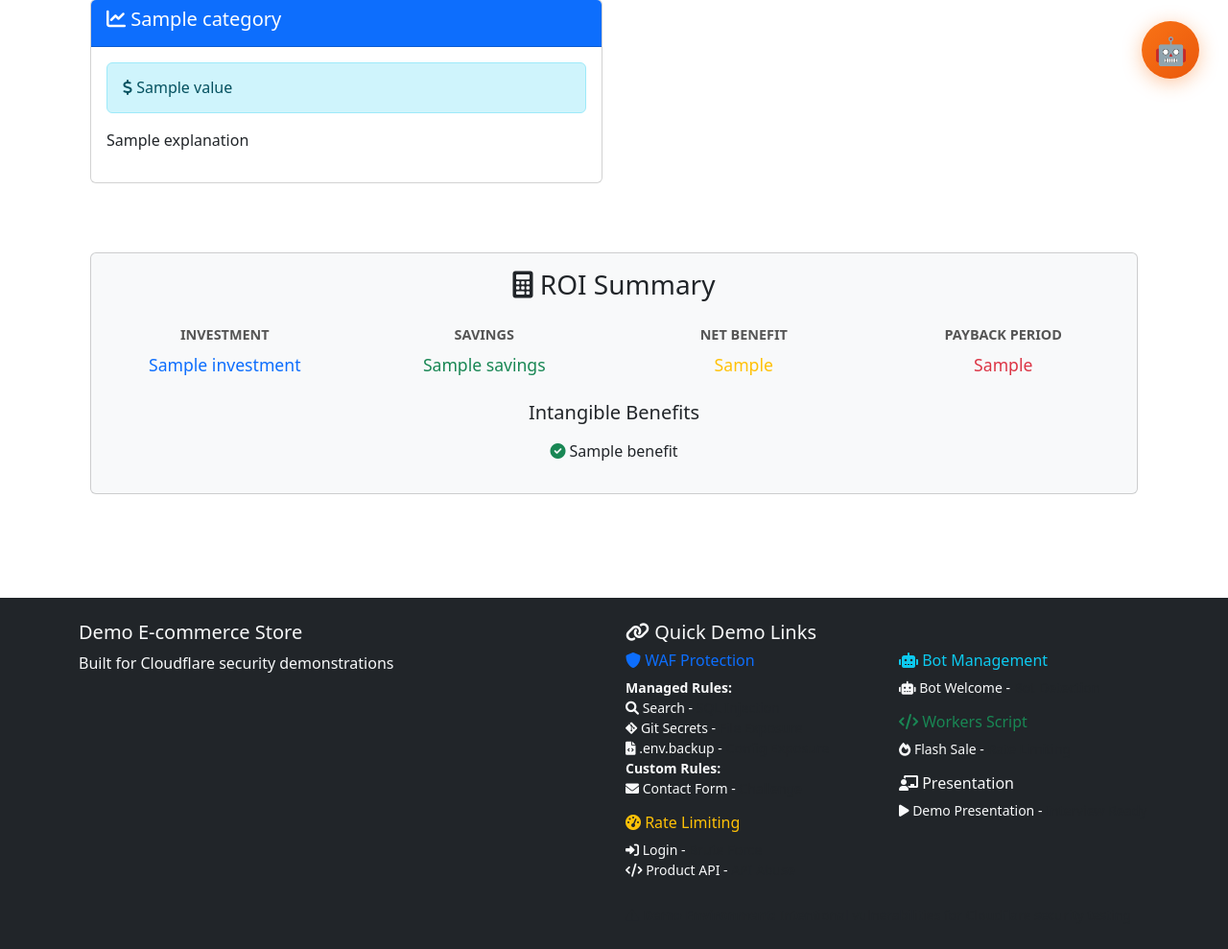
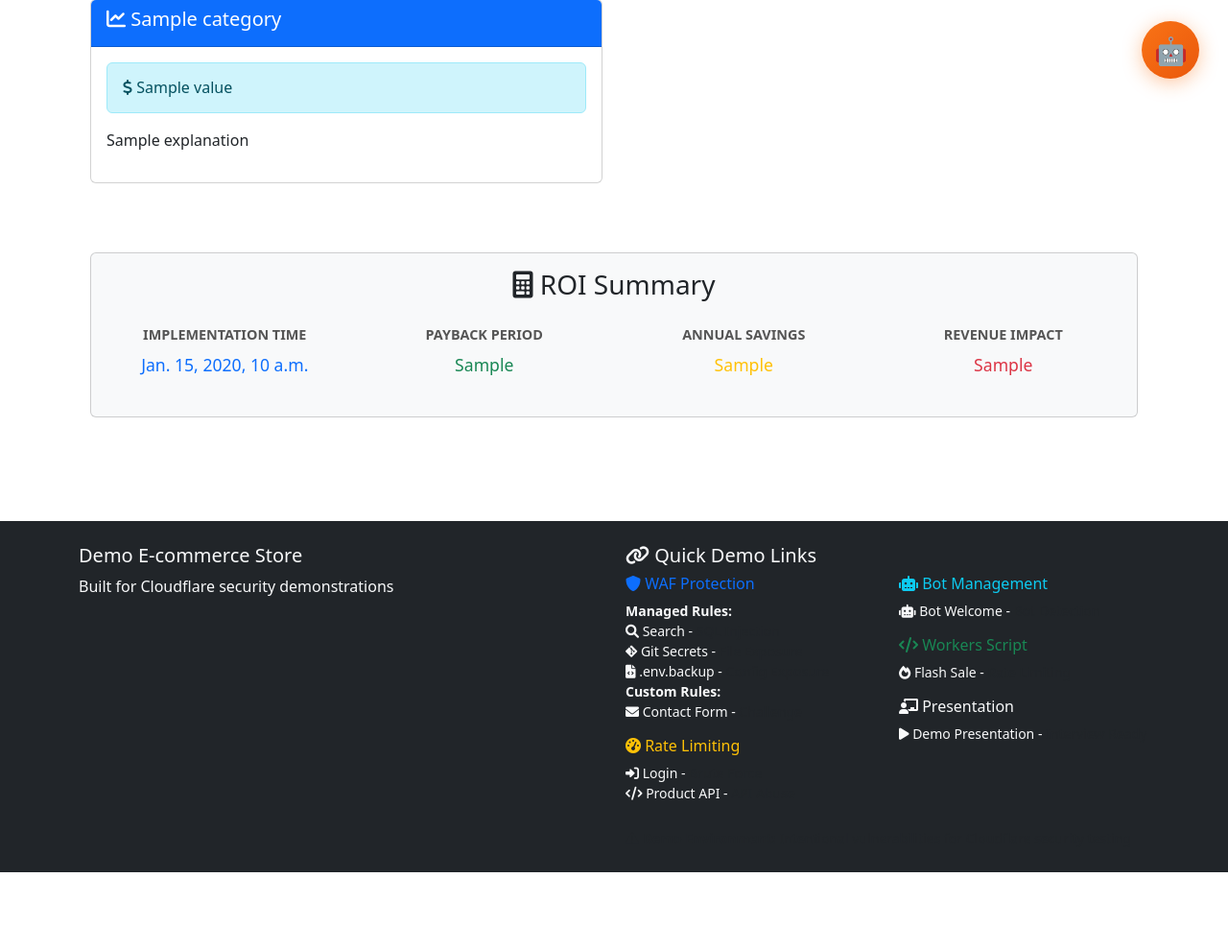
Before and after one commit to oskarcode/cloudflare-app-sec-performance-demo-gcp, a Django app: template shop/templates/shop/presentation_dynamic.html in a window 1280 px wide, after a click on "Business Value". Shown: the part 688-1677 px from the top of the page at 96% size. After the commit the page ends 1597 px from the top, so only its background shows below. Run offline with Django 5.2, Linux system fonts and the light colour scheme; the template is opened without the code that fills it: most values are stand-ins (such as "Sample title", 1, 10 or a date in 2020).

Commit message:
Fix architecture, how_cloudflare_help, and business_value field names
Issue: Three sections showing no data on frontend
Root cause: Template field names didn't match seed data

Fixed mismatches:
1. Architecture:
   - mapping.technical_cause → mapping.current_solution
   - Added mapping.limitations display
   - traffic_flow.before_cloudflare → traffic_flow.before
   - traffic_flow.after_cloudflare → traffic_flow.after

2. How Cloudflare Helps:
   - network_advantages.network_capacity → capacity
   - network_advantages.direct_connections → connections

3. Business Value:
   - roi_summary.investment → implementation_time
   - roi_summary.savings → annual_savings
   - roi_summary.net_benefit → revenue_impact
   - Removed intangible_benefits (not in seed data)

All sections now match seed_presentation.py structure.

```diff
--- a/shop/templates/shop/presentation_dynamic.html
+++ b/shop/templates/shop/presentation_dynamic.html
@@ -187,7 +187,15 @@
                                     {% for mapping in architecture.problems_mapping %}
                                     <tr>
                                         <td><strong>{{ mapping.problem }}</strong></td>
-                                        <td>{{ mapping.technical_cause }}</td>
+                                        <td>{{ mapping.current_solution }}
+                                            {% if mapping.limitations %}
+                                            <ul class="mt-2">
+                                                {% for limitation in mapping.limitations %}
+                                                <li>{{ limitation }}</li>
+                                                {% endfor %}
+                                            </ul>
+                                            {% endif %}
+                                        </td>
                                         <td><span class="badge bg-success">{{ mapping.cloudflare_solution }}</span></td>
                                     </tr>
                                     {% endfor %}
@@ -207,7 +215,7 @@
                             </div>
                             <div class="card-body">
                                 <ol class="list-group list-group-numbered">
-                                    {% for step in architecture.traffic_flow.before_cloudflare %}
+                                    {% for step in architecture.traffic_flow.before %}
                                     <li class="list-group-item">{{ step }}</li>
                                     {% endfor %}
                                 </ol>
@@ -221,7 +229,7 @@
                             </div>
                             <div class="card-body">
                                 <ol class="list-group list-group-numbered">
-                                    {% for step in architecture.traffic_flow.after_cloudflare %}
+                                    {% for step in architecture.traffic_flow.after %}
                                     <li class="list-group-item">{{ step }}</li>
                                     {% endfor %}
                                 </ol>
@@ -271,7 +279,7 @@
                                     </div>
                                     <div class="col-md-3">
                                         <p class="text-uppercase fw-bold mb-2" style="font-size: 0.9rem; color: #555;">Network Capacity</p>
-                                        <div style="font-size: 1.1rem; font-weight: 500; color: #f38020;">{{ how_cloudflare_help.network_advantages.network_capacity }}</div>
+                                        <div style="font-size: 1.1rem; font-weight: 500; color: #f38020;">{{ how_cloudflare_help.network_advantages.capacity }}</div>
                                     </div>
                                     <div class="col-md-3">
                                         <p class="text-uppercase fw-bold mb-2" style="font-size: 0.9rem; color: #555;">Global Locations</p>
@@ -279,7 +287,7 @@
                                     </div>
                                     <div class="col-md-3">
                                         <p class="text-uppercase fw-bold mb-2" style="font-size: 0.9rem; color: #555;">Direct Connections</p>
-                                        <div style="font-size: 1.1rem; font-weight: 500; color: #f38020;">{{ how_cloudflare_help.network_advantages.direct_connections }}</div>
+                                        <div style="font-size: 1.1rem; font-weight: 500; color: #f38020;">{{ how_cloudflare_help.network_advantages.connections }}</div>
                                     </div>
                                 </div>
                             </div>
@@ -323,32 +331,22 @@
                                 <h3 class="text-center mb-4"><i class="fas fa-calculator"></i> ROI Summary</h3>
                                 <div class="row text-center mb-4">
                                     <div class="col-md-3">
-                                        <p class="text-uppercase fw-bold mb-2" style="font-size: 0.9rem; color: #555;">Investment</p>
-                                        <div style="font-size: 1.1rem; font-weight: 500;" class="text-primary">{{ business_value.roi_summary.investment }}</div>
-                                    </div>
-                                    <div class="col-md-3">
-                                        <p class="text-uppercase fw-bold mb-2" style="font-size: 0.9rem; color: #555;">Savings</p>
-                                        <div style="font-size: 1.1rem; font-weight: 500;" class="text-success">{{ business_value.roi_summary.savings }}</div>
-                                    </div>
-                                    <div class="col-md-3">
-                                        <p class="text-uppercase fw-bold mb-2" style="font-size: 0.9rem; color: #555;">Net Benefit</p>
-                                        <div style="font-size: 1.1rem; font-weight: 500;" class="text-warning">{{ business_value.roi_summary.net_benefit }}</div>
+                                        <p class="text-uppercase fw-bold mb-2" style="font-size: 0.9rem; color: #555;">Implementation Time</p>
+                                        <div style="font-size: 1.1rem; font-weight: 500;" class="text-primary">{{ business_value.roi_summary.implementation_time }}</div>
                                     </div>
                                     <div class="col-md-3">
                                         <p class="text-uppercase fw-bold mb-2" style="font-size: 0.9rem; color: #555;">Payback Period</p>
-                                        <div style="font-size: 1.1rem; font-weight: 500;" class="text-danger">{{ business_value.roi_summary.payback_period }}</div>
+                                        <div style="font-size: 1.1rem; font-weight: 500;" class="text-success">{{ business_value.roi_summary.payback_period }}</div>
+                                    </div>
+                                    <div class="col-md-3">
+                                        <p class="text-uppercase fw-bold mb-2" style="font-size: 0.9rem; color: #555;">Annual Savings</p>
+                                        <div style="font-size: 1.1rem; font-weight: 500;" class="text-warning">{{ business_value.roi_summary.annual_savings }}</div>
+                                    </div>
+                                    <div class="col-md-3">
+                                        <p class="text-uppercase fw-bold mb-2" style="font-size: 0.9rem; color: #555;">Revenue Impact</p>
+                                        <div style="font-size: 1.1rem; font-weight: 500;" class="text-danger">{{ business_value.roi_summary.revenue_impact }}</div>
                                     </div>
                                 </div>
-                                {% if business_value.roi_summary.intangible_benefits %}
-                                <div class="mt-3">
-                                    <h5 class="text-center mb-3">Intangible Benefits</h5>
-                                    <ul class="list-unstyled text-center">
-                                        {% for benefit in business_value.roi_summary.intangible_benefits %}
-                                        <li class="mb-2"><i class="fas fa-check-circle text-success"></i> {{ benefit }}</li>
-                                        {% endfor %}
-                                    </ul>
-                                </div>
-                                {% endif %}
                             </div>
                         </div>
                     </div>
```
